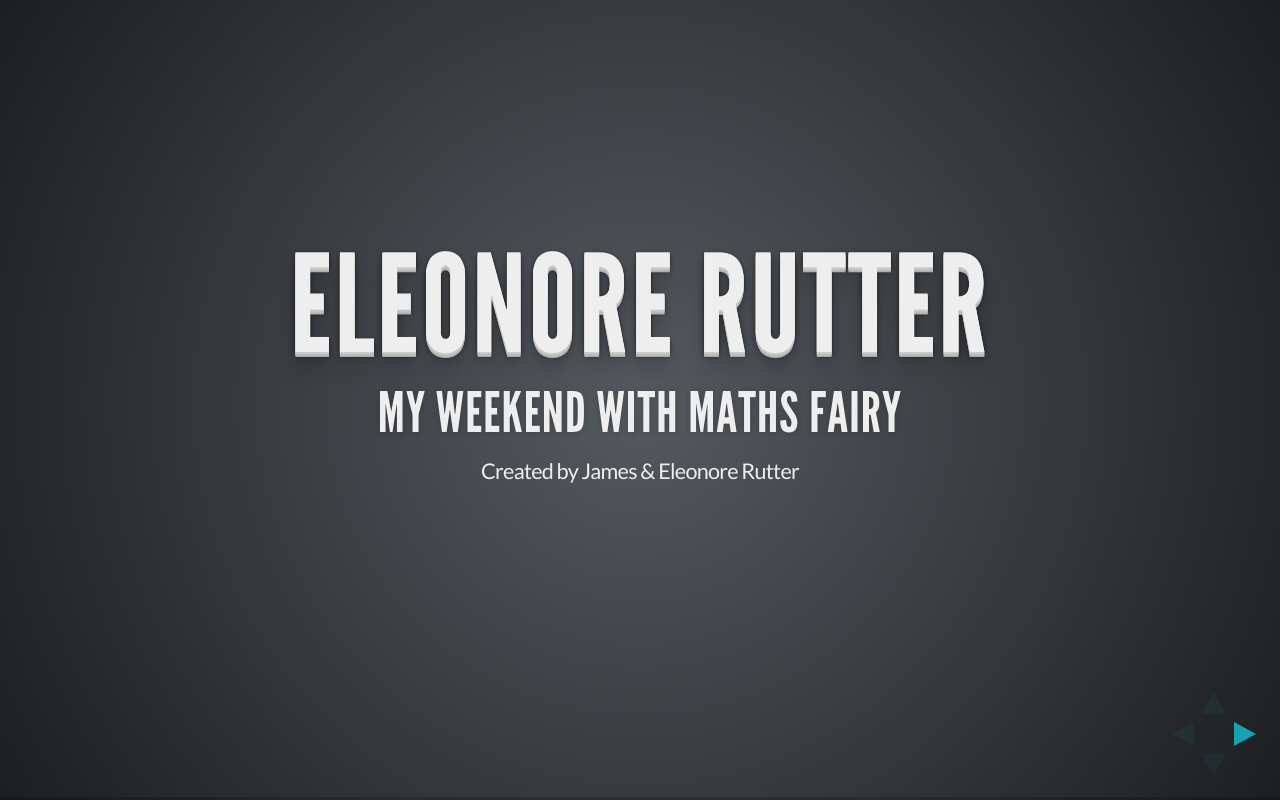
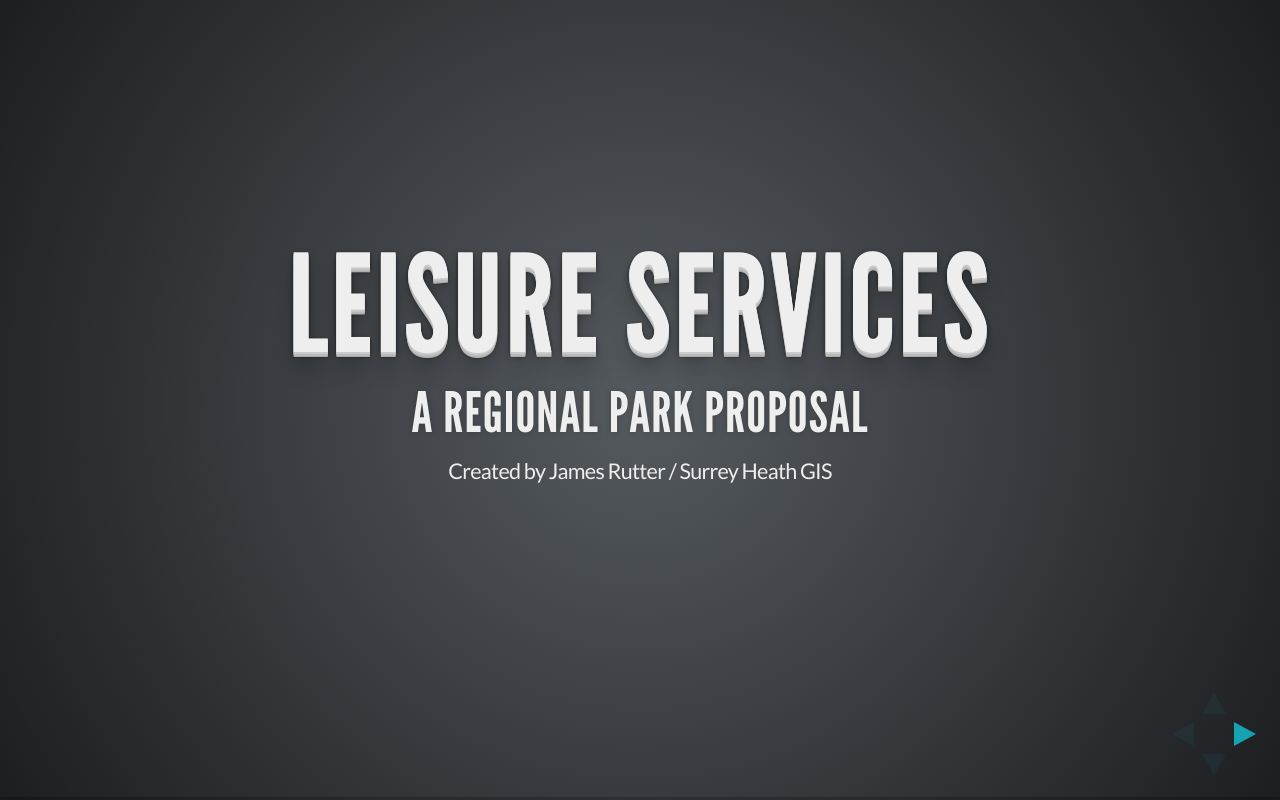
Before and after one commit to Chobhamonian/regional-park, a website: page index.html in a window 1280 px wide. Drawn offline with Linux system fonts and the light colour scheme.

Commit message:
First edit of html

```diff
--- a/index.html
+++ b/index.html
@@ -4,7 +4,7 @@
 	<head>
 		<meta charset="utf-8">
 
-		<title>Eleonore Rutter - My Weekend with Maths Fairy</title>
+		<title>Leisure Services - Regional Park Proposal</title>
 
 		<meta name="description" content="A framework for easily creating beautiful presentations using HTML">
 		<meta name="author" content="Hakim El Hattab">
@@ -37,10 +37,10 @@
 			<!-- Any section element inside of this container is displayed as a slide -->
 			<div class="slides">
 				<section>
-					<h1>Eleonore Rutter</h1>
-					<h3>My Weekend with Maths Fairy</h3>
+					<h1>Leisure Services</h1>
+					<h3>A Regional Park Proposal</h3>
 					<p>
-						<small>Created by James & Eleonore Rutter</small>
+						<small>Created by James Rutter / Surrey Heath GIS</small>
 					</p>
 				</section>
 
```
